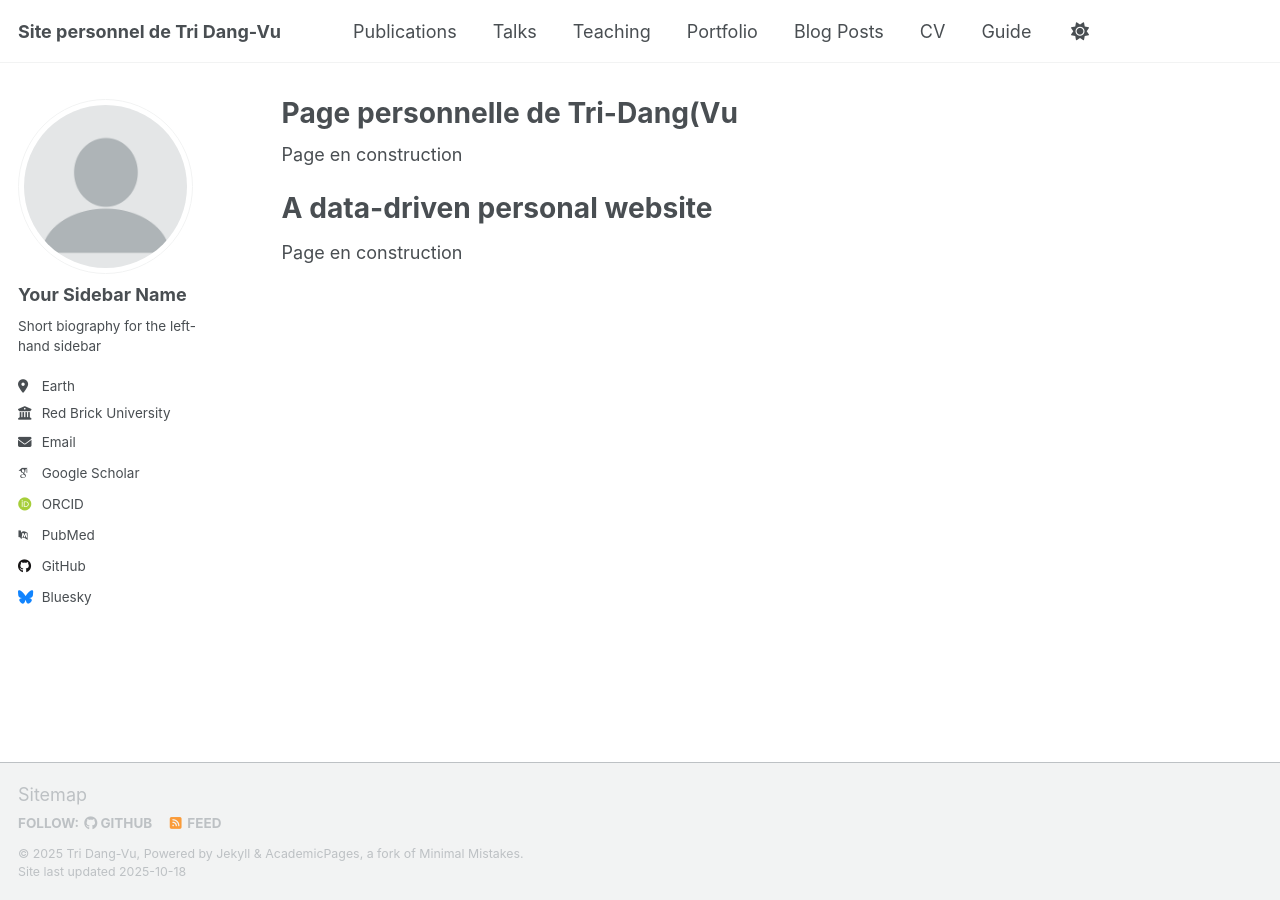
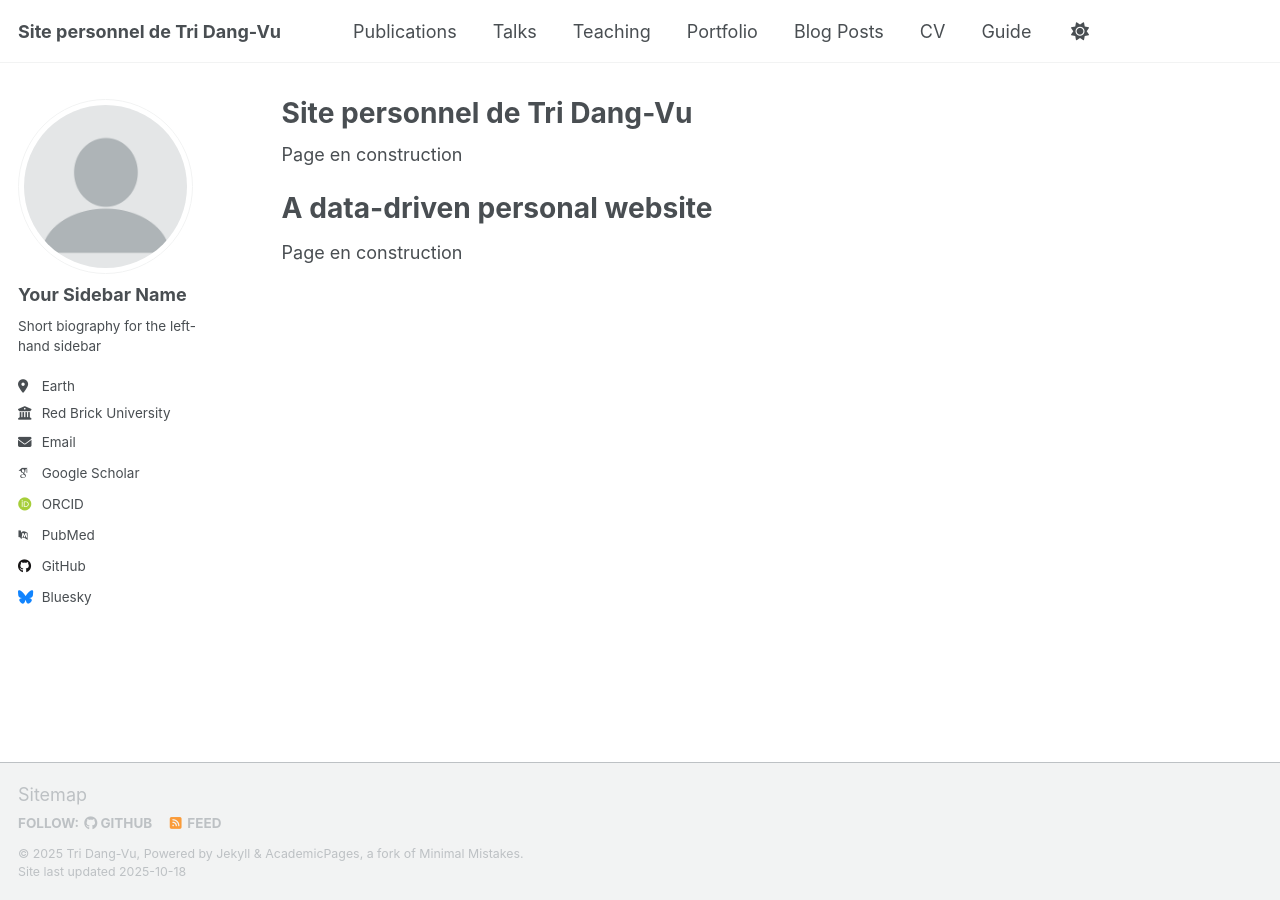
Before and after one commit to tridangvu/tridangvu.github.io, a Jekyll site: the page built from _pages/about.md, in a window 1280 px wide. Built offline with Jekyll 4.4.1, drawn with Linux system fonts in a browser that asks for light colours; some web fonts are replaced; a script that is not in the unit is left out.

Commit message:
Update about.md

```diff
--- a/_pages/about.md
+++ b/_pages/about.md
@@ -1,6 +1,6 @@
 ---
 permalink: /
-title: "Page personnelle de Tri-Dang(Vu"
+title: "Site personnel de Tri Dang-Vu"
 author_profile: true
 redirect_from:
   - /about/
```
